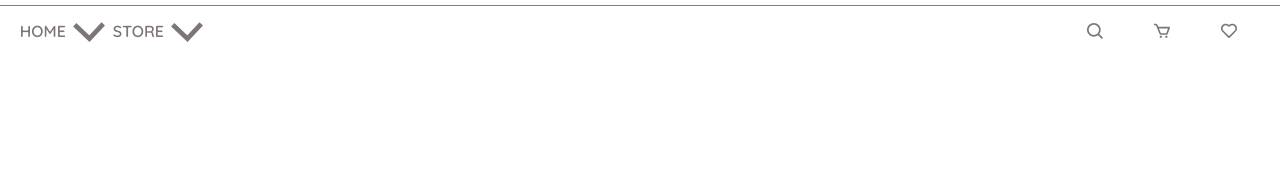
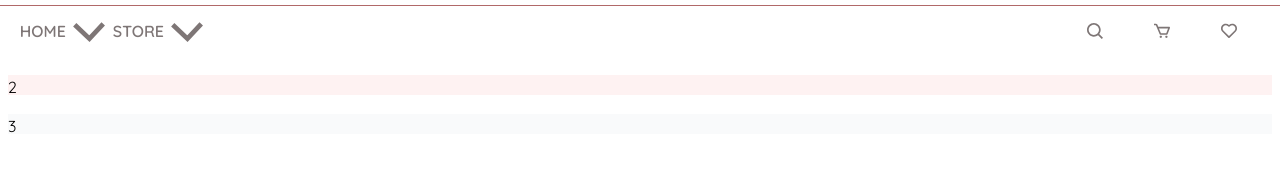
Before and after one commit to CHAB-Sreylen/E-commerce_project, a Vue app in the folder e-commerce/: page /ProductDetail in a window 1280 px wide. Shown: the part 168-340 px from the top of the page. Built offline with nearby package versions, Linux system fonts and the light colour scheme.

Commit message:
layout product detail

```diff
--- a/e-commerce/src/views/ProductDetail.vue
+++ b/e-commerce/src/views/ProductDetail.vue
@@ -2,8 +2,12 @@
     <div class=" w-full h-[40px] flex justify-end items-center "><p class="mr-20 text-[#7E7676]"> Sign in / Register </p></div>
     <div class=" w-full flex justify-center items-center border-y border-[#B16969] py-1 "><img class="h-[124px] w-[279px]" src="../assets/envylogo.svg" alt=""></div>
     <Navbar class="sticky top-0 z-50"></Navbar>
-    <div class="h-fit w-full flex mt-24 gap-[19px] justify-around px-2">
+    <div class="h-fit w-full flex flex-col gap-[19px] justify-around px-2">
+        <div class="w-full h-fit bg-green-50 flex flex-col">
 
+        </div>
+        <div class="w-full h-5 bg-red-50">2</div>
+        <div class="w-full h-5 bg-gray-50">3</div>
     </div>
 </template>
 
```
